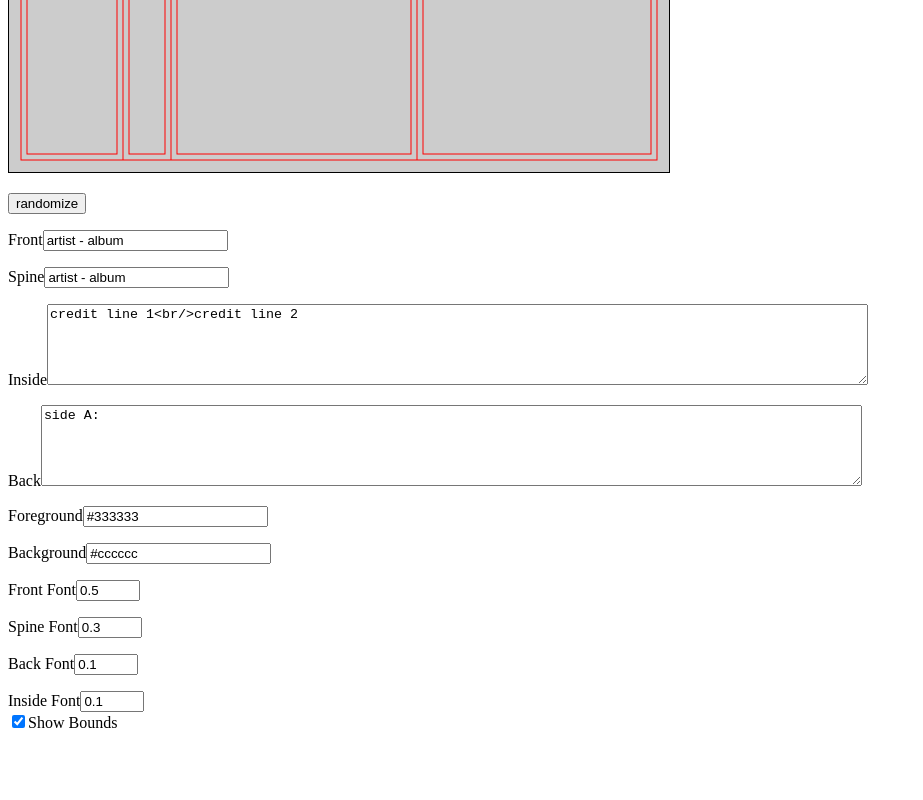
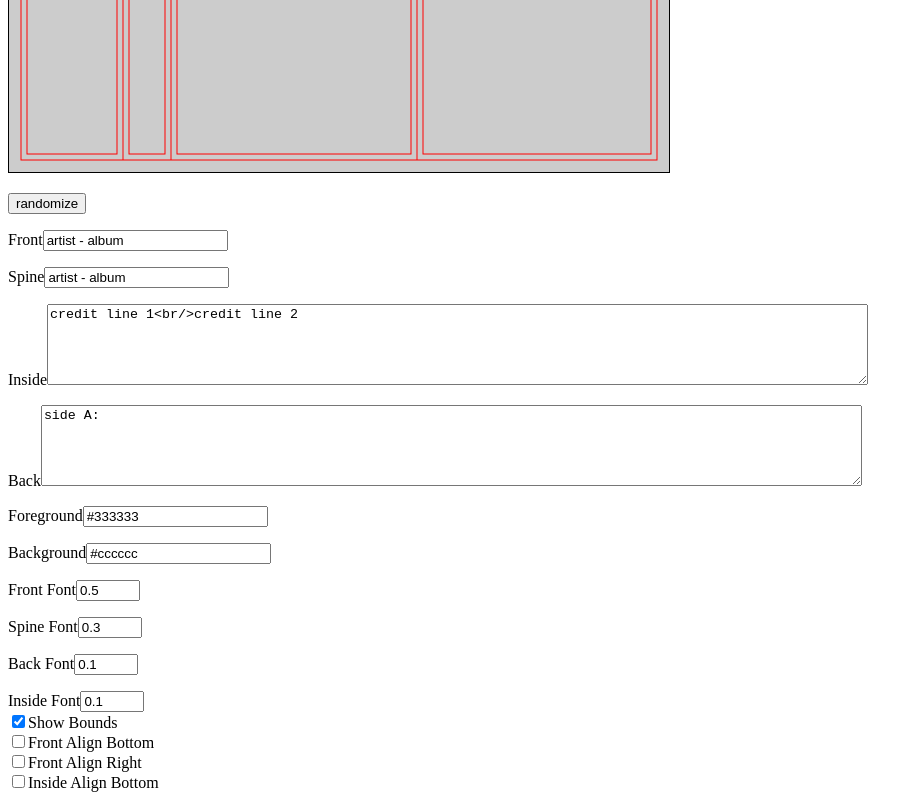
Before and after one commit to kindohm/j-card-maker, a React app: page / in a window 1280 px wide. Shown: the part 245-1045 px from the top of the page, without its empty margins (0-923 px from the left). Before the commit the page ends 985 px from the top, so only its background shows below. Built offline with nearby package versions, Linux system fonts and the light colour scheme; the HTML template or start-up script is replaced by a standard one.

Commit message:
text alignment

```diff
--- a/src/AppContext.ts
+++ b/src/AppContext.ts
@@ -13,6 +13,9 @@ export type AppContextType = {
   fontSizeInside: number;
   fontSizeBack: number;
   showBounds: boolean;
+  insideAlignBottom: boolean;
+  frontAlignBottom: boolean;
+  frontAlignRight: boolean;
 };
 
 export const initialContext: AppContextType = {
@@ -27,6 +30,9 @@ export const initialContext: AppContextType = {
   fontSizeInside: 0.1,
   fontSizeBack: 0.1,
   showBounds: true,
+  insideAlignBottom: false,
+  frontAlignRight: false,
+  frontAlignBottom: false,
 };
 
 const local = read();
--- a/src/components/Controls.tsx
+++ b/src/components/Controls.tsx
@@ -16,6 +16,7 @@ export const Controls = () => {
     backgroundColor,
     front,
     inside,
+    insideAlignBottom,
     spine,
     back,
     fontSizeFront,
@@ -23,6 +24,8 @@ export const Controls = () => {
     fontSizeBack,
     fontSizeInside,
     showBounds,
+    frontAlignBottom,
+    frontAlignRight,
   } = context;
 
   const valueChanged = (field: string, value: string | number) => {
@@ -168,7 +171,7 @@ export const Controls = () => {
           }
         />
       </InputGroup>
-      <Form.Check // prettier-ignore
+      <Form.Check
         type="checkbox"
         label="Show Bounds"
         checked={showBounds}
@@ -176,6 +179,47 @@ export const Controls = () => {
           setContext({ ...context, showBounds: x.target.checked })
         }
       />
+      <Form.Check
+        type="checkbox"
+        label="Front Align Bottom"
+        checked={frontAlignBottom}
+        onChange={(x) => {
+          const newContext = {
+            ...context,
+            frontAlignBottom: x.target.checked,
+          };
+          setContext(newContext);
+          write(newContext);
+        }}
+      />
+
+      <Form.Check
+        type="checkbox"
+        label="Front Align Right"
+        checked={frontAlignRight}
+        onChange={(x) => {
+          const newContext = {
+            ...context,
+            frontAlignRight: x.target.checked,
+          };
+          setContext(newContext);
+          write(newContext);
+        }}
+      />
+
+      <Form.Check
+        type="checkbox"
+        label="Inside Align Bottom"
+        checked={insideAlignBottom}
+        onChange={(x) => {
+          const newContext = {
+            ...context,
+            insideAlignBottom: x.target.checked,
+          };
+          setContext(newContext);
+          write(newContext);
+        }}
+      />
     </div>
   );
 };
--- a/src/components/Preview.tsx
+++ b/src/components/Preview.tsx
@@ -9,7 +9,10 @@ export const Preview = () => {
     backgroundColor,
     foregroundColor,
     front,
+    frontAlignBottom,
+    frontAlignRight,
     inside,
+    insideAlignBottom,
     spine,
     back,
     fontSizeFront,
@@ -18,6 +21,35 @@ export const Preview = () => {
     fontSizeSpine,
     showBounds,
   } = useAtomValue(AppContext);
+
+  const insideStyleBase: React.CSSProperties = {
+    color: `${foregroundColor}`,
+    fontSize: `${fontSizeInside}in`,
+    lineHeight: `${fontSizeInside}in`,
+    position: "absolute",
+  };
+
+  const frontStyleBase: React.CSSProperties = {
+    color: `${foregroundColor}`,
+    fontSize: `${fontSizeFront}in`,
+    lineHeight: `${fontSizeFront}in`,
+    position: "absolute",
+    width: "2.4375in",
+  };
+
+  let insideStyle: React.CSSProperties = insideStyleBase;
+  if (insideAlignBottom) {
+    insideStyle = { ...insideStyle, bottom: 0 };
+  }
+
+  let frontStyle: React.CSSProperties = frontStyleBase;
+  if (frontAlignBottom) {
+    frontStyle = { ...frontStyle, bottom: 0 };
+  }
+
+  if (frontAlignRight) {
+    frontStyle = { ...frontStyle, textAlign: "right" };
+  }
 
   return (
     <>
@@ -133,24 +165,26 @@ export const Preview = () => {
           ></div>
         </foreignObject>
 
-        <foreignObject x="1.75in" y="0.1875in" width="2.4375in" height="3.5in">
+        <foreignObject
+          x="1.75in"
+          y="0.1875in"
+          width="2.6875in"
+          height="3.875in"
+        >
           <div
-            style={{
-              color: `${foregroundColor}`,
-              fontSize: `${fontSizeFront}in`,
-              lineHeight: `${fontSizeFront}in`,
-            }}
+            style={frontStyle}
             dangerouslySetInnerHTML={{ __html: front }}
           ></div>
         </foreignObject>
 
-        <foreignObject x="4.3125in" y="0.1875in" width="2.375in" height="3.5in">
+        <foreignObject
+          x="4.3125in"
+          y="0.1875in"
+          width="2.375in"
+          height="3.875in"
+        >
           <div
-            style={{
-              color: `${foregroundColor}`,
-              fontSize: `${fontSizeInside}in`,
-              lineHeight: `${fontSizeInside}in`,
-            }}
+            style={insideStyle}
             dangerouslySetInnerHTML={{ __html: inside }}
           ></div>
         </foreignObject>
```
